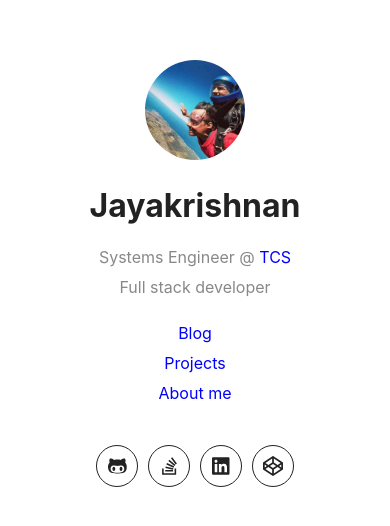
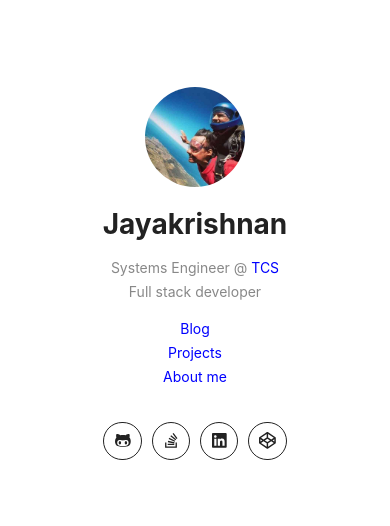
Before and after one commit to jayakrishnancn/jayakrishnancn.github.io, a React (Create React App) app: page / in a window 390 px wide. Shown: the part 146-672 px from the top of the page. Built offline with nearby package versions, Linux system fonts and the light colour scheme.

Commit message:
added rem

```diff
--- a/src/components/Home/Home.css
+++ b/src/components/Home/Home.css
@@ -16,11 +16,11 @@
     border-radius: 100%;
     border: 1px solid #222;
     display: inline-block;
-    padding: 10px;
-    font-size: 20px;
-    line-height: 20px;
-    width: 20px;
-    height: 20px;
+    padding: .3rem;
+    font-size: 1.2rem;
+    line-height: 2rem;
+    width: 2rem;
+    height: 2rem;
 }
 .social-media li{
     display: inline-block;
--- a/src/index.css
+++ b/src/index.css
@@ -2,8 +2,6 @@ body {
   margin: 0;
   font-family: -apple-system, BlinkMacSystemFont, 'Segoe UI', 'Roboto', 'Oxygen','Ubuntu', 'Cantarell', 'Fira Sans', 'Droid Sans', 'Helvetica Neue',sans-serif;
   color: #222;
-  font-size: 16px;
-  line-height: 30px;
   -webkit-font-smoothing: antialiased;
   -moz-osx-font-smoothing: grayscale;
 }
@@ -11,3 +9,30 @@ body {
 html,body,#root,.App{
   height: 100%;
 }
+html,body{
+  font-size: 20px;
+  line-height: 1.7rem;
+}
+
+@media screen and (max-width: 900px) {
+  html,body{
+    font-size: 18px;
+  }
+}
+
+@media screen and (max-width: 600px) {
+  html,body{
+    font-size: 16px;
+  }
+}
+
+@media screen and (max-width: 400px) {
+  html,body{
+    font-size: 14px;
+  }
+}
+@media screen and (max-width: 300px) {
+  html,body{
+    font-size: 12px;
+  }
+}
```
